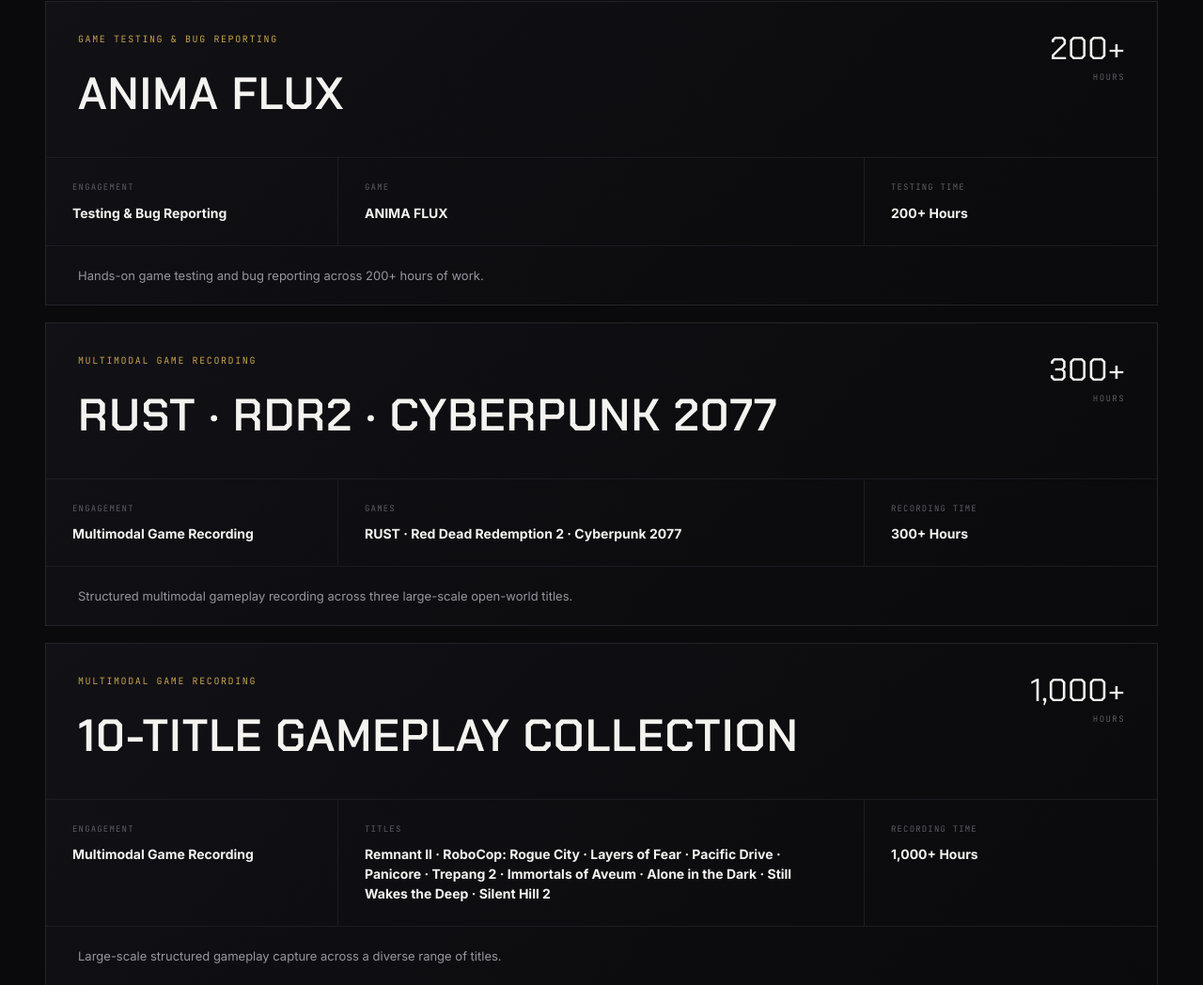
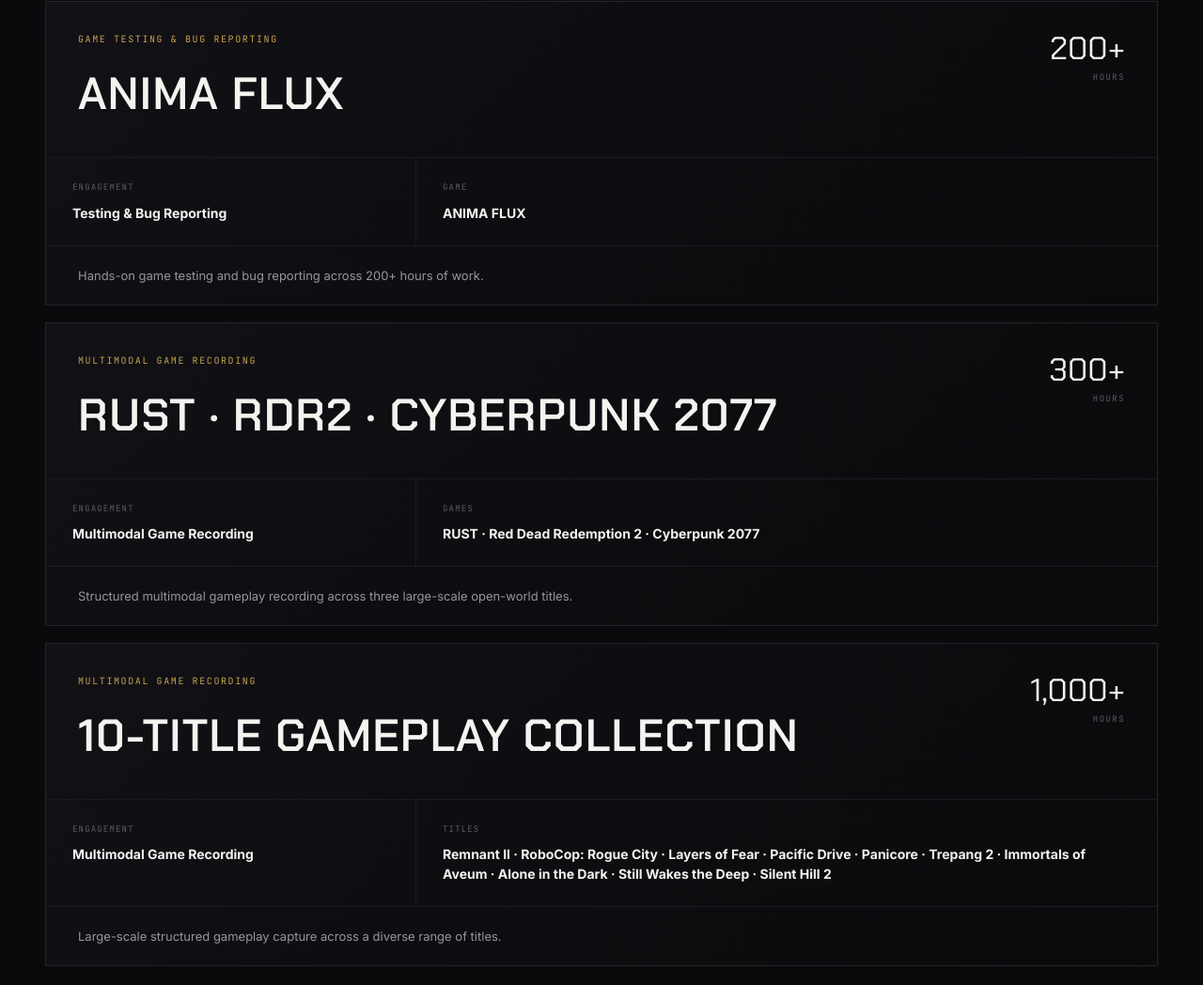
Before and after one commit to ahmedzubaer13/zeusaberz-testing-website, a plain HTML site: page index.html in a window 1280 px wide. Shown: the part 9252-10300 px from the top of the page at 94% size. Drawn offline with Linux system fonts and the light colour scheme.

Commit message:
Fix duplicate portfolio hours

```diff
--- a/index.html
+++ b/index.html
@@ -1020,7 +1020,7 @@
     padding:32px 34px 28px;
   }
   .work-card .portfolio-feature-body{
-    grid-template-columns:1fr 1.8fr 1fr;
+    grid-template-columns:1fr 2fr;
   }
   .work-card .portfolio-feature-footer{
     padding:20px 34px;
@@ -1778,10 +1778,6 @@
               <span>Game</span>
               <strong>ANIMA FLUX</strong>
             </div>
-            <div class="case-detail">
-              <span>Testing Time</span>
-              <strong>200+ Hours</strong>
-            </div>
           </div>
 
           <div class="portfolio-feature-footer">
@@ -1811,10 +1807,6 @@
               <span>Games</span>
               <strong>RUST · Red Dead Redemption 2 · Cyberpunk 2077</strong>
             </div>
-            <div class="case-detail">
-              <span>Recording Time</span>
-              <strong>300+ Hours</strong>
-            </div>
           </div>
 
           <div class="portfolio-feature-footer">
@@ -1843,10 +1835,6 @@
             <div class="case-detail">
               <span>Titles</span>
               <strong>Remnant II · RoboCop: Rogue City · Layers of Fear · Pacific Drive · Panicore · Trepang 2 · Immortals of Aveum · Alone in the Dark · Still Wakes the Deep · Silent Hill 2</strong>
-            </div>
-            <div class="case-detail">
-              <span>Recording Time</span>
-              <strong>1,000+ Hours</strong>
             </div>
           </div>
 
```
